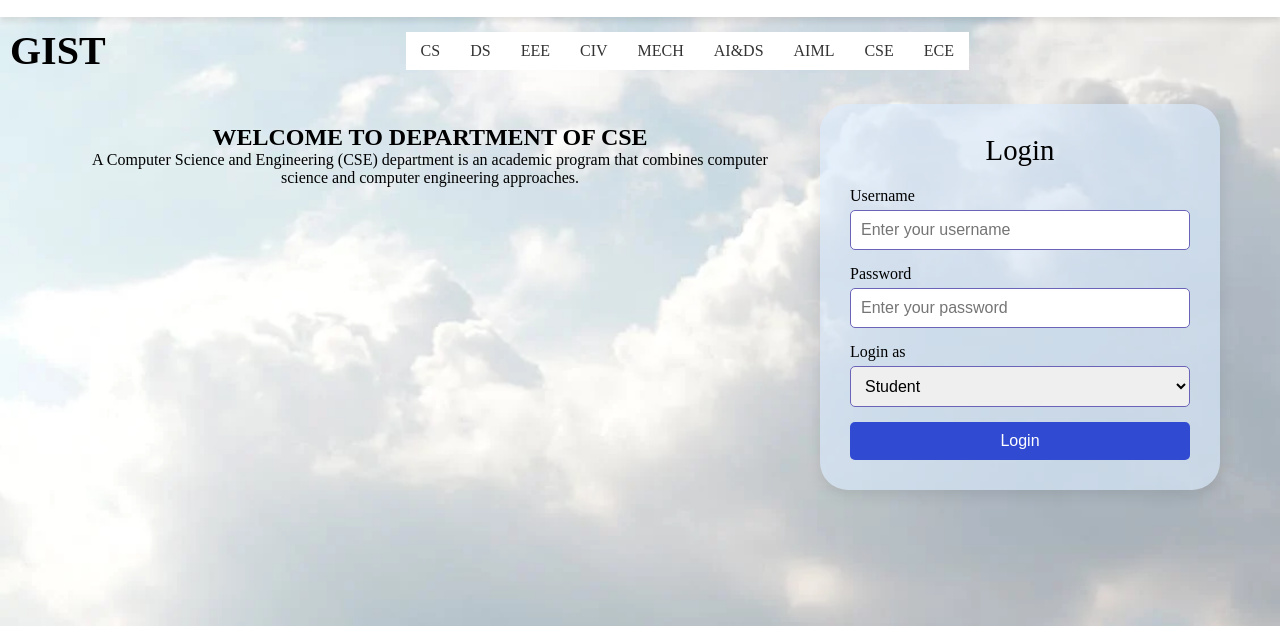
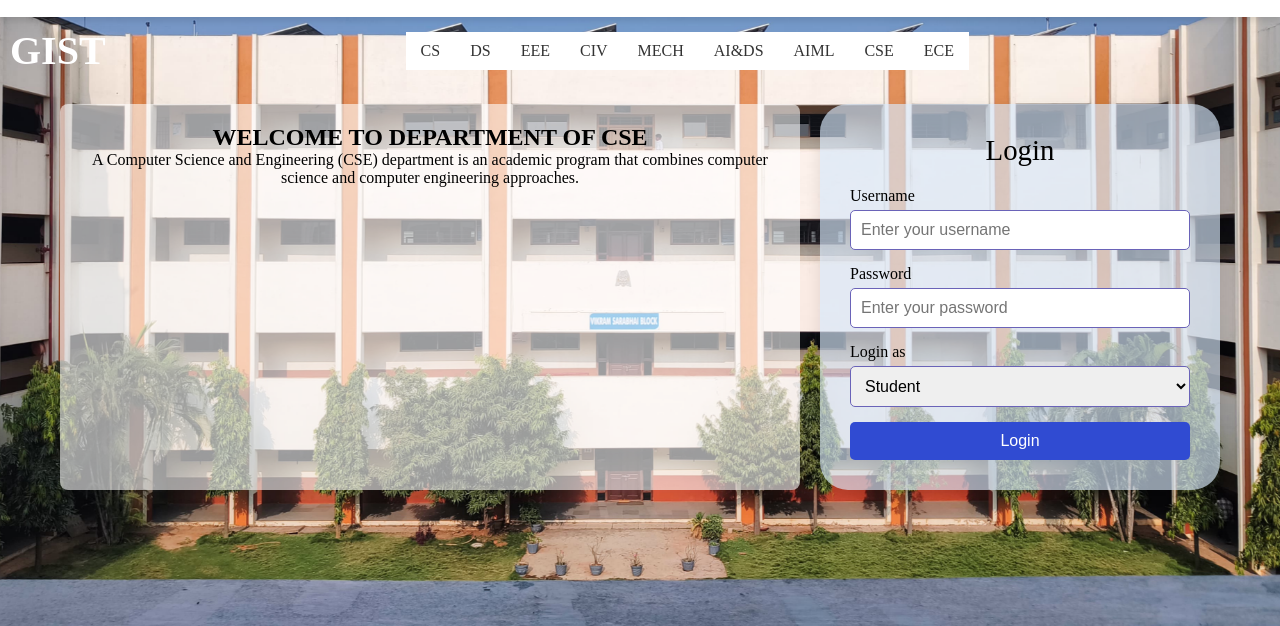
Before and after one commit to sanjuu07/Gist-homepage, a plain HTML site: page index.html in a window 1280 px wide. Shown: the part 174-800 px from the top of the page. Drawn offline with Linux system fonts and the light colour scheme; a script that the page names is missing.

Commit message:
Update styles.css

```diff
--- a/styles.css
+++ b/styles.css
@@ -9,7 +9,7 @@
 html, body {
     height: 100%;
     margin: 0;
-    background-image: url('images/bg-main.webp'); /* Replace with the actual image path */
+    background-image: url('images/clg.jpg'); /* Replace with the actual image path */
     background-size: cover;
     background-position: center center;
     background-repeat: no-repeat;
@@ -96,7 +96,8 @@ html, body {
 .gist-text {
     font-size: 2.5em;
     font-weight: bold;
-    color: #000;
+    color: #ffffff;
+
 
 }
 
@@ -139,6 +140,7 @@ html, body {
     padding: 20px;
     border-radius: 8px;
     margin-right: 20px; /* Space between the two sections */
+    background-color: #ffffff98;
 }
 
 /* Container Styling (for login form) */
```
